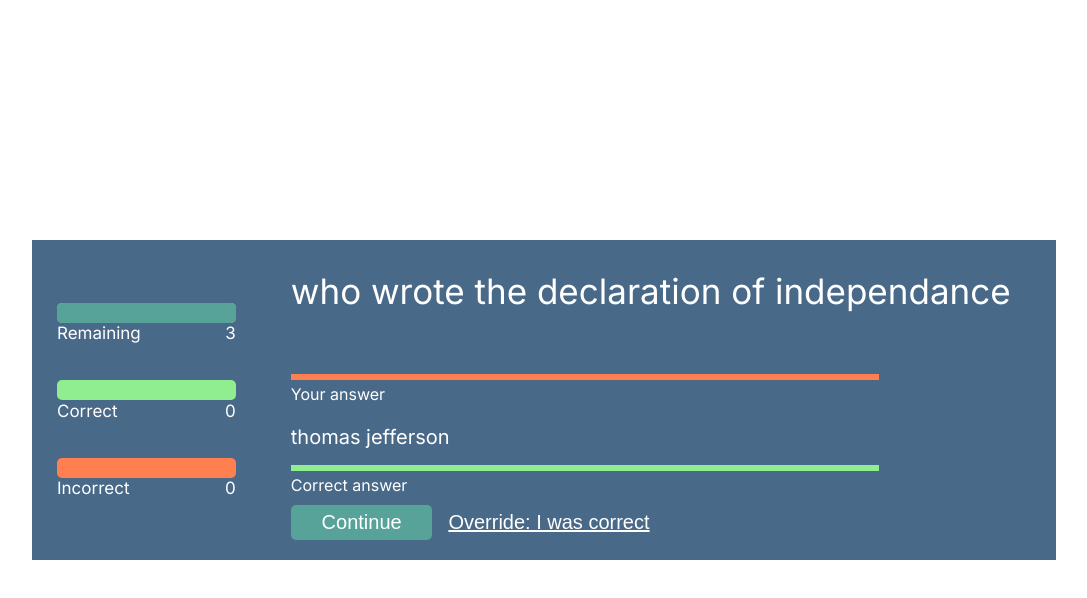
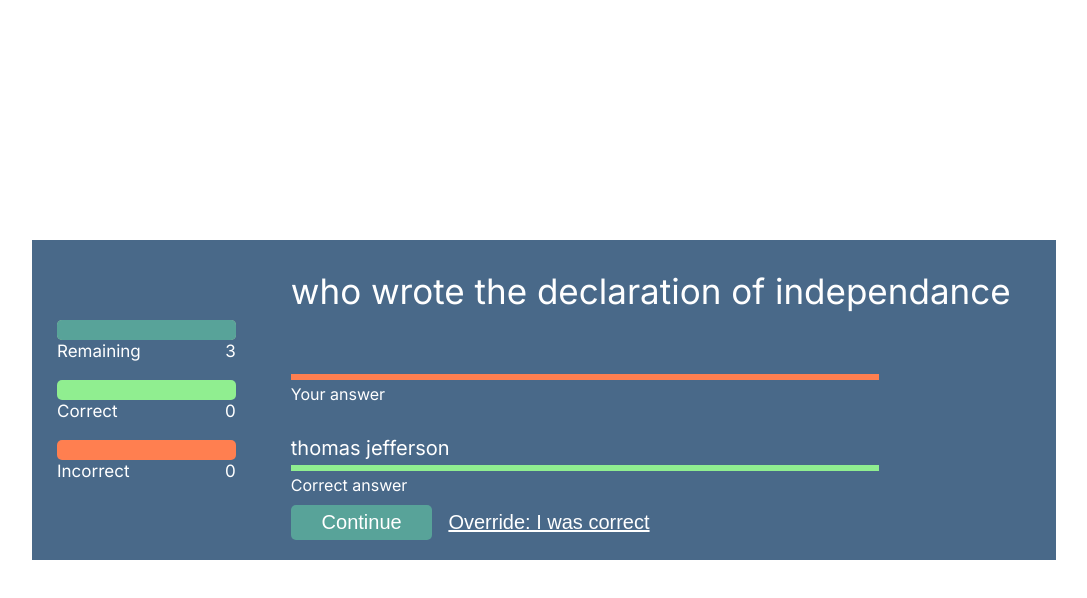
Before and after one commit to squidwardschair/vocabvault, a Next.js app: page /write in a window 1280 px wide. Both pictures are taken after a click on the button "Answer". Shown: the top 598 px of the page, without its empty margins (96-1183 px from the left). Built offline with nearby package versions, Linux system fonts and the light colour scheme.

Commit message:
write cleaning

```diff
--- a/components/write.js
+++ b/components/write.js
@@ -1,7 +1,7 @@
 import WritePage from "./writepage.js";
 import WriteResult from "./writeresult.js";
 import ProgressArea from "./progressarea.js";
-import { useState } from "react";
+import { useState, useRef } from "react";
 import styles from "../styles/write.module.css";
 
 function DisplayWrite({
@@ -51,11 +51,12 @@ export default function Write({ cardData }) {
   const [numCorrect, setNumCorrect] = useState(0);
 
   function changeInput(e) {
-    setInput(e.target.value);
+    setInput(e.currentTarget.innerHTML);
   }
 
   function handleEnter(e) {
-    if (e.key === "Enter") {
+    if (e.key === "Enter" && !e.shiftKey) {
+      e.preventDefault();
       onAnswer();
     }
   }
@@ -64,7 +65,7 @@ export default function Write({ cardData }) {
   };
 
   const onAnswer = () => {
-    if (input == cardData[currentCard].answer) {
+    if (input.toLowerCase() == cardData[currentCard].answer.toLowerCase()) {
       checkCorrect(true);
       setNumCorrect((a) => a + 1);
       setRemaining((a) => a - 1);
@@ -104,9 +105,6 @@ export default function Write({ cardData }) {
       changeCard(nextIndex);
     }
   };
-  console.log(remaining);
-  console.log(numCorrect);
-  console.log(cardData.length - remaining - numCorrect);
 
   return (
     <div className={styles.fullPage}>
--- a/components/writepage.js
+++ b/components/writepage.js
@@ -17,13 +17,14 @@ export default function WritePage({
         </span>
       </div>
       <div className={styles.answerArea}>
-        <textarea
+        <div
           className={styles.answerInput}
-          placeholder="Type your answer here..."
-          onChange={onChange}
+          onInput={onChange}
           value={text}
           onKeyDown={handleEnter}
-        />
+          contentEditable={true}
+          placeholder="Type your answer here..."
+        ></div>
         <div className={styles.answerButtonBox}>
           <button className={styles.answerButton} onClick={onAnswer}>
             <span className={styles.buttonText}>Answer</span>
--- a/components/writeresult.js
+++ b/components/writeresult.js
@@ -17,13 +17,13 @@ export default function WriteResult({
           {useranswer}
         </span>
       </div>
-      <span class={styles.answerDetail}>Your answer</span>
+      <span className={styles.answerDetail}>Your answer</span>
       <div className={styles.answerArea}>
         <span className={`${styles.corAnswer} ${styles.answerBox}`}>
           {answer}
         </span>
       </div>
-      <span class={styles.answerDetail}>Correct answer</span>
+      <span className={styles.answerDetail}>Correct answer</span>
       <div className={styles.continueButtonBox}>
         <button className={styles.continueButton} onClick={onContinue}>
           <span className={styles.buttonText}>Continue</span>
--- a/styles/global.css
+++ b/styles/global.css
@@ -20,3 +20,9 @@ div#__next,
 div#__next > div {
   height: 100%;
 }
+
+[contenteditable="true"]:empty:before {
+  content: attr(placeholder);
+  pointer-events: none;
+  display: block; /* For Firefox */
+}
--- a/styles/write.module.css
+++ b/styles/write.module.css
@@ -18,8 +18,10 @@
   .progressArea {
     display: flex;
     width: 20%;
+    min-height: 100%;
     padding: 20px;
     background-color: #496989;
+    align-items: flex-start;
   }
 }
 
@@ -57,12 +59,13 @@
   align-items: flex-end;
 }
 
-.answerInput {
+.answerInput[contenteditable="true"] {
   resize: none;
   font-family: inherit;
   padding: 0;
   width: 80%;
-  height: 35px;
+  min-height: 35px;
+  height: auto;
   -webkit-box-sizing: border-box;
   -moz-box-sizing: border-box;
   box-sizing: border-box;
@@ -75,6 +78,7 @@
 }
 
 .answerBox {
+  align-items: flex-end;
   display: flex;
   padding-bottom: 5px;
   width: 80%;
@@ -121,7 +125,7 @@
   width: 75%;
   margin-left: 10px;
   display: flex;
-  justify-content: start;
+  justify-content: flex-start;
 }
 
 .continueButton {
@@ -176,17 +180,22 @@
 }
 
 .progressHolder {
+  margin-top: auto;
+  margin-bottom: auto;
   -webkit-box-sizing: border-box;
   -moz-box-sizing: border-box;
   box-sizing: border-box;
   padding: 5px;
+  height: 100%;
   width: 100%;
   display: flex;
   flex-flow: column;
-  justify-content: space-evenly;
+  justify-content: center;
 }
 
 .progressBarArea {
+  margin-top: 10px;
+  margin-bottom: 10px;
   height: 40px;
   width: 100%;
 }
```
